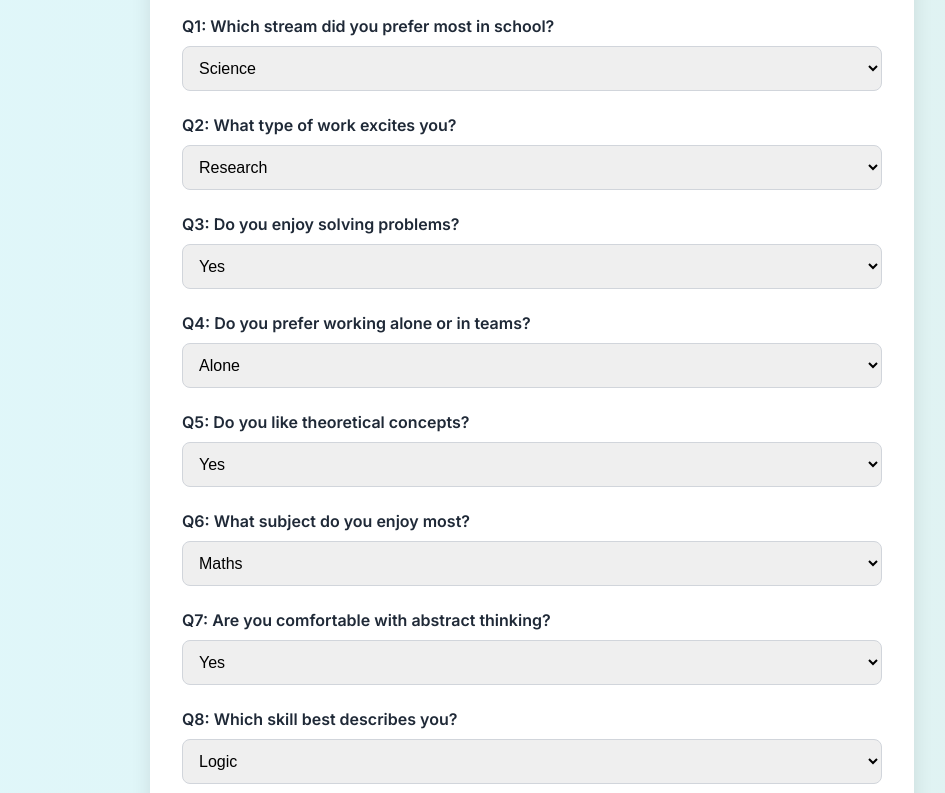
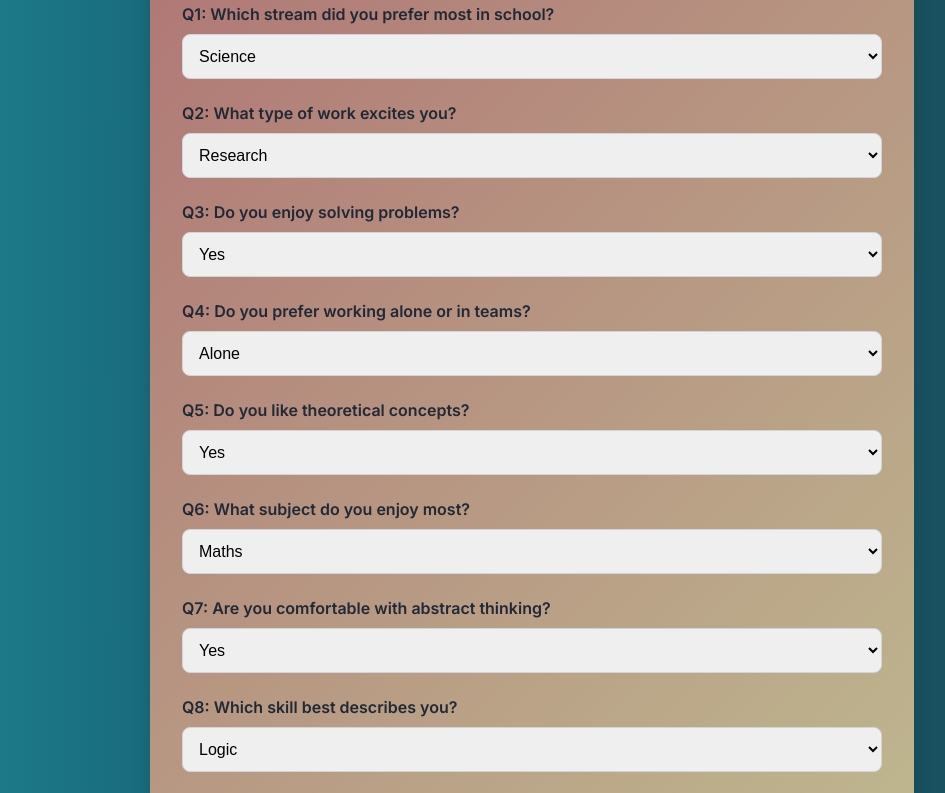
Before and after one commit to Aseema-s/Pf, a plain HTML site: page index.html in a window 1280 px wide. Shown: the part 128-921 px from the top of the page, without its empty margins (108-1053 px from the left). Drawn offline with Linux system fonts and the light colour scheme.

Commit message:
index.html

```diff
--- a/index.html
+++ b/index.html
@@ -9,14 +9,12 @@
   <style>
     body {
       font-family: 'Inter', sans-serif;
-      background: linear-gradient(to right, #e0f7fa, #e0f2f1);
-      margin: 0;
-      padding: 20px;
+      background: linear-gradient(to right,rgb(32, 131, 144) , #0d4761,rgb(33, 87, 95));
     }
     .container {
       max-width: 700px;
       margin: auto;
-      background: white;
+      background:linear-gradient(135deg, rgb(176, 116, 116),rgb(192, 192, 147));
       padding: 2rem;
       border-radius: 15px;
       box-shadow: 0 4px 20px rgba(0,0,0,0.1);
```
